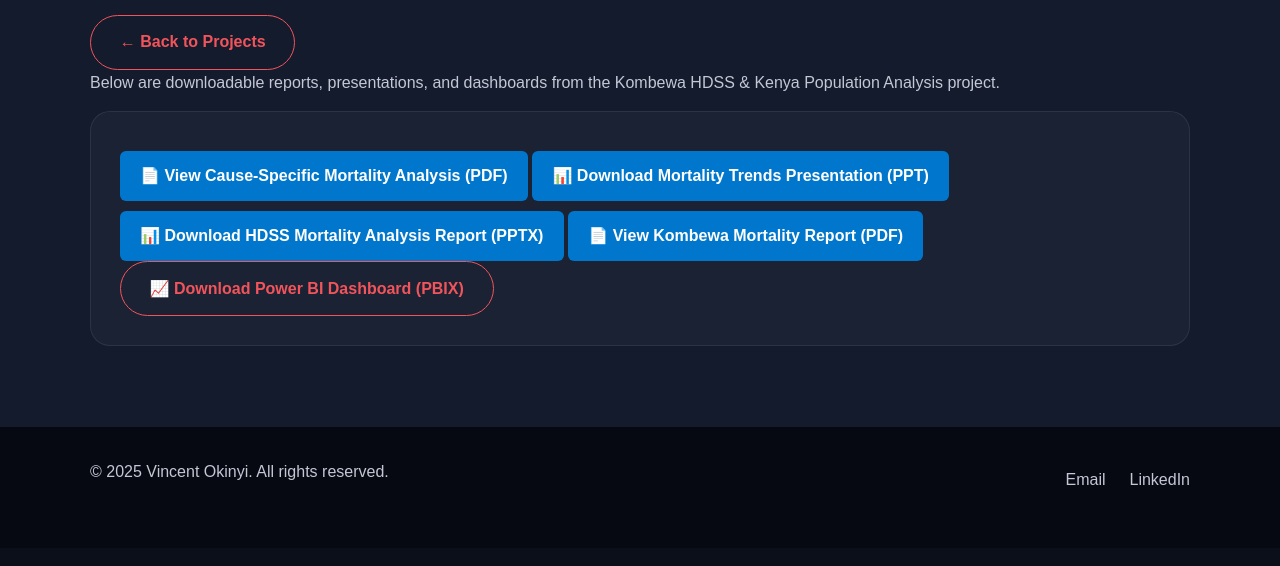
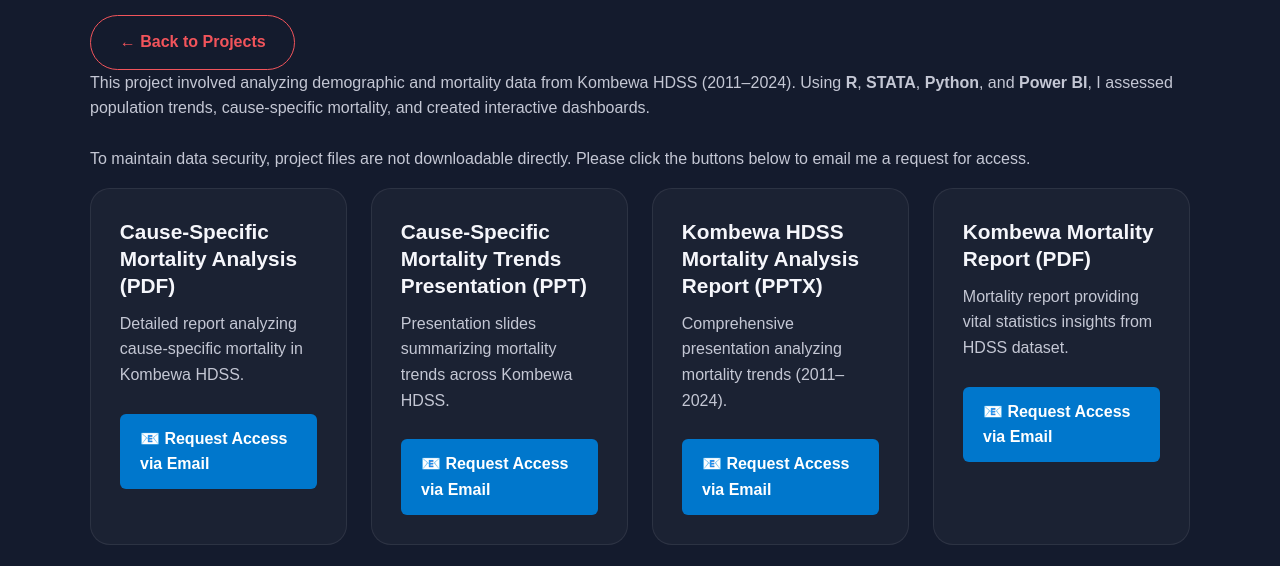
Before and after one commit to VincentOki/Portfolio, a plain HTML site: page kombewa.html in a window 1280 px wide. Shown: the part 202-768 px from the top of the page. Drawn offline with Linux system fonts and the light colour scheme.

Commit message:
Add files via upload

```diff
--- a/kombewa.html
+++ b/kombewa.html
@@ -30,27 +30,57 @@
         <a class="btn outline" href="projects.html">← Back to Projects</a>
 
         <p>
-          Below are downloadable reports, presentations, and dashboards from the Kombewa HDSS & Kenya Population Analysis project.
+          This project involved analyzing demographic and mortality data from Kombewa HDSS
+          (2011–2024). Using <strong>R</strong>, <strong>STATA</strong>, <strong>Python</strong>,
+          and <strong>Power BI</strong>, I assessed population trends, cause-specific mortality,
+          and created interactive dashboards.
+          <br><br>
+          To maintain data security, project files are not downloadable directly.
+          Please click the buttons below to email me a request for access.
         </p>
 
         <div class="cards-grid">
+
           <article class="card">
-            <a class="btn secondary" href="assets/files/Cause-Specific-Mortality-Analysis.pdf" target="_blank">
-              📄 View Cause-Specific Mortality Analysis (PDF)
-            </a>
-            <a class="btn secondary" href="assets/files/Cause-Specific-Mortality-Trends-Presentation.ppt" download>
-              📊 Download Mortality Trends Presentation (PPT)
-            </a>
-            <a class="btn secondary" href="assets/files/Kombewa-HDSS-Mortality-Analysis-2011-2024.pptx" download>
-              📊 Download HDSS Mortality Analysis Report (PPTX)
-            </a>
-            <a class="btn secondary" href="assets/files/Kombewa-Mortality-Report.pdf" target="_blank">
-              📄 View Kombewa Mortality Report (PDF)
-            </a>
-            <a class="btn outline" href="assets/files/Kompop.pbix" download>
-              📈 Download Power BI Dashboard (PBIX)
+            <h3>Cause-Specific Mortality Analysis (PDF)</h3>
+            <p>Detailed report analyzing cause-specific mortality in Kombewa HDSS.</p>
+            <a class="btn secondary" href="mailto:vincentokinyi2@gmail.com?subject=Request%20for%20Cause-Specific%20Mortality%20Analysis%20(PDF)&body=Hello%20Vincent,%0A%0AI%20would%20like%20to%20request%20access%20to%20the%20Cause-Specific%20Mortality%20Analysis%20(PDF).%0A%0AThank%20you." target="_blank">
+              📧 Request Access via Email
             </a>
           </article>
+
+          <article class="card">
+            <h3>Cause-Specific Mortality Trends Presentation (PPT)</h3>
+            <p>Presentation slides summarizing mortality trends across Kombewa HDSS.</p>
+            <a class="btn secondary" href="mailto:vincentokinyi2@gmail.com?subject=Request%20for%20Cause-Specific%20Mortality%20Trends%20Presentation%20(PPT)&body=Hello%20Vincent,%0A%0AI%20would%20like%20to%20request%20access%20to%20the%20Cause-Specific%20Mortality%20Trends%20Presentation%20(PPT).%0A%0AThank%20you." target="_blank">
+              📧 Request Access via Email
+            </a>
+          </article>
+
+          <article class="card">
+            <h3>Kombewa HDSS Mortality Analysis Report (PPTX)</h3>
+            <p>Comprehensive presentation analyzing mortality trends (2011–2024).</p>
+            <a class="btn secondary" href="mailto:vincentokinyi2@gmail.com?subject=Request%20for%20Kombewa%20HDSS%20Mortality%20Analysis%20Report%20(PPTX)&body=Hello%20Vincent,%0A%0AI%20would%20like%20to%20request%20access%20to%20the%20Kombewa%20HDSS%20Mortality%20Analysis%20Report%20(PPTX).%0A%0AThank%20you." target="_blank">
+              📧 Request Access via Email
+            </a>
+          </article>
+
+          <article class="card">
+            <h3>Kombewa Mortality Report (PDF)</h3>
+            <p>Mortality report providing vital statistics insights from HDSS dataset.</p>
+            <a class="btn secondary" href="mailto:vincentokinyi2@gmail.com?subject=Request%20for%20Kombewa%20Mortality%20Report%20(PDF)&body=Hello%20Vincent,%0A%0AI%20would%20like%20to%20request%20access%20to%20the%20Kombewa%20Mortality%20Report%20(PDF).%0A%0AThank%20you." target="_blank">
+              📧 Request Access via Email
+            </a>
+          </article>
+
+          <article class="card">
+            <h3>Power BI Dashboard (PBIX)</h3>
+            <p>Interactive Power BI dashboard with Kombewa HDSS population and mortality insights.</p>
+            <a class="btn secondary" href="mailto:vincentokinyi2@gmail.com?subject=Request%20for%20Power%20BI%20Dashboard%20(PBIX)&body=Hello%20Vincent,%0A%0AI%20would%20like%20to%20request%20access%20to%20the%20Power%20BI%20Dashboard%20(PBIX).%0A%0AThank%20you." target="_blank">
+              📧 Request Access via Email
+            </a>
+          </article>
+
         </div>
       </div>
     </section>
```
